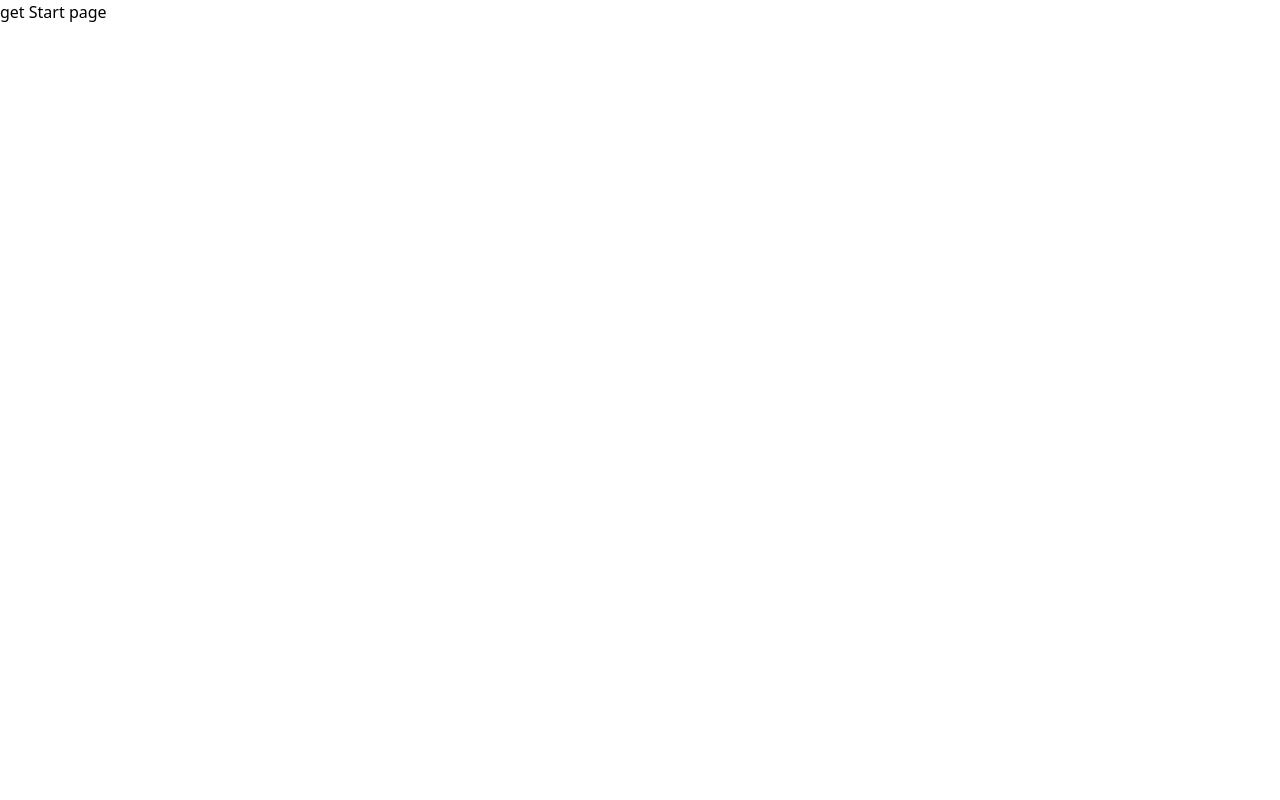
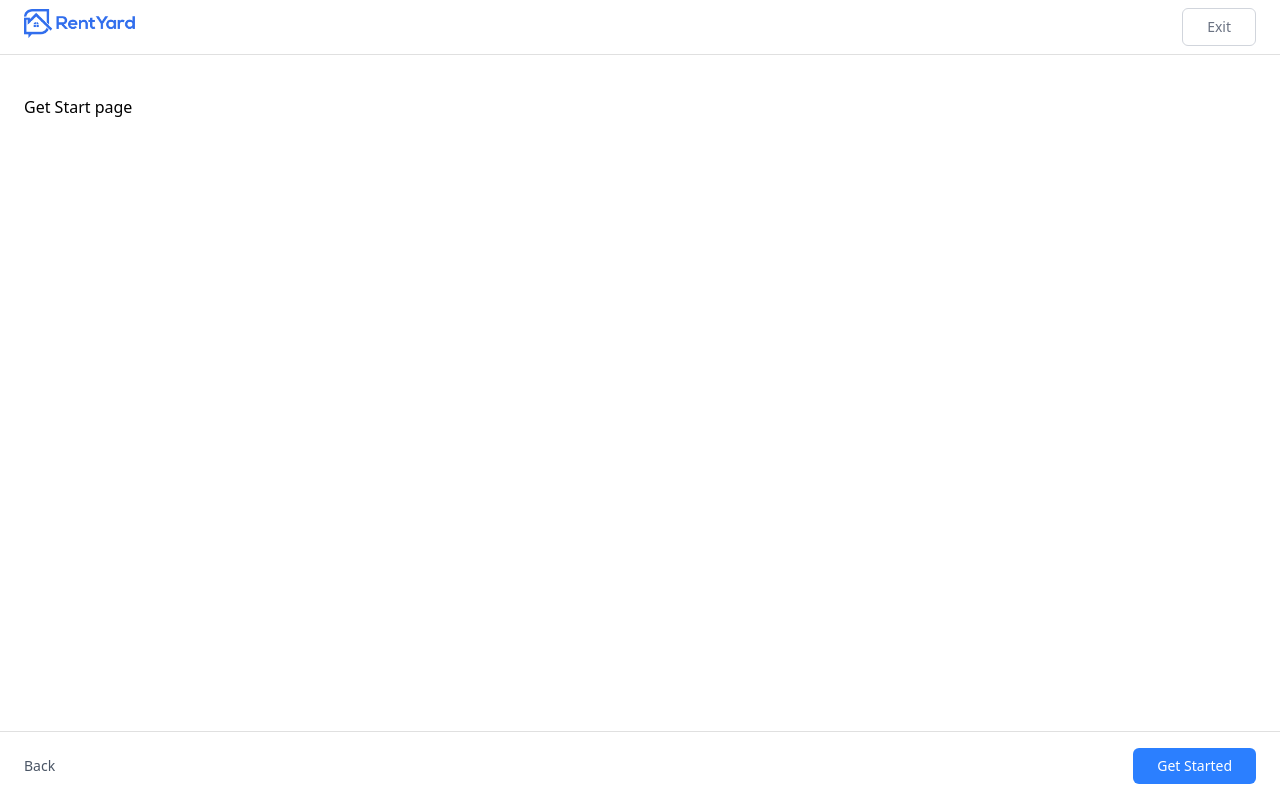
Before and after one commit to sh-mihad/rentYard-Frontend, a React (Vite) app: page /get-start in a window 1280 px wide. Built offline with nearby package versions, Linux system fonts and the light colour scheme.

Commit message:
common ui layout done

```diff
--- /dev/null
+++ b/src/components/CommonLayout.jsx
@@ -0,0 +1,33 @@
+import { useNavigate } from "react-router-dom"
+import rentYardLogo from "../assets/rentYard-log.png"
+
+export default function CommonLayout({ children, renderFooterLastButton,renderTopCornerButton }) {
+    const navigate = useNavigate()
+    return (
+        <div className="min-h-screen flex flex-col justify-between bg-white">
+            {/* Header */}
+            <header className="flex items-center justify-between px-6 py-2 border-b border-[#E0E0E0] ">
+                <div className="text-xl font-semibold text-blue-600">
+                    <span className="inline-flex items-center space-x-2">
+                        <img src={rentYardLogo} alt="RentYard" className=" w-28" />
+                    </span>
+                </div>
+               {
+                renderTopCornerButton && renderTopCornerButton()
+               }
+            </header>
+
+            {/* Content (children) */}
+            <main className="flex-grow px-6 py-10">{children}</main>
+
+            {/* Footer */}
+            <footer className="flex items-center justify-between px-6 py-4 border-t border-[#E0E0E0]">
+                <button className="text-sm text-gray-600 hover:underline" onClick={() => navigate(-1)} >Back</button>
+                {
+                    renderFooterLastButton &&  renderFooterLastButton()
+                }
+
+            </footer>
+        </div>
+    )
+}
--- /dev/null
+++ b/src/components/ui/Button.jsx
@@ -0,0 +1,10 @@
+
+export default function Button({ isBg = false, onClick, children }) {
+  return (
+    <button
+      onClick={onClick}
+      className={`cursor-pointer px-6 py-2 rounded-md text-sm ${isBg ? "bg-blue-500 text-white hover:bg-blue-600" : "text-gray-500 hover:text-gray-700 border border-gray-300"}`}>
+      {children}
+    </button>
+  )
+}
--- a/src/pages/get-start/index.jsx
+++ b/src/pages/get-start/index.jsx
@@ -1,6 +1,17 @@
+import CommonLayout from "../../components/CommonLayout";
+import Button from "../../components/ui/Button";
 
 export default function GetStartPage() {
   return (
-    <div>get Start page</div>
+    <CommonLayout
+      renderFooterLastButton={
+        () => <Button isBg={true} onClick={() => console.log("get started button click")}>Get Started</Button>
+      }
+      renderTopCornerButton={
+        () => <Button onClick={console.log("exit button clicked")}>Exit</Button>
+      }
+    >
+      <div>Get Start page</div>
+    </CommonLayout>
   )
 }
```
